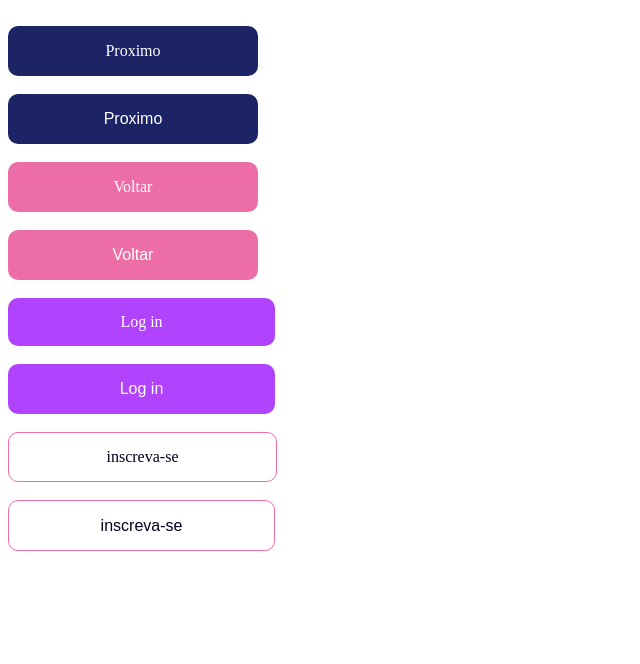
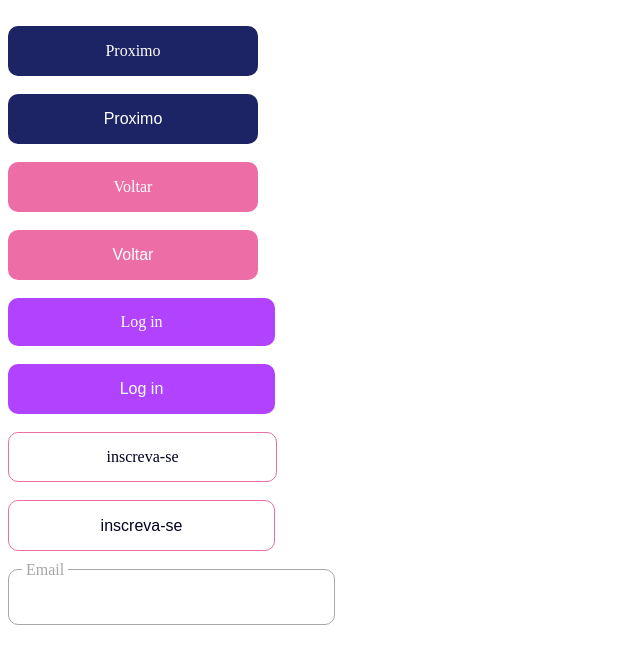
Before and after one commit to JairoDevBR/Css_project, a plain HTML site: page index.html in a window 1280 px wide. Shown: the whole page, without its empty margins (0-640 px from the left). Drawn offline with Linux system fonts and the light colour scheme.

Commit message:
concluido

```diff
--- a/index.html
+++ b/index.html
@@ -30,6 +30,11 @@
 <button class="inscrevaseButton">inscreva-se</button>
 <br>
 
+<br>
+<div>
+  <input class="inputField" type="text" required>
+  <div class="labelline">Email</div>
+</div>
 
 </body>
 </html>
--- a/style.css
+++ b/style.css
@@ -94,3 +94,28 @@
   max-height: 51px;
   border-radius: 10px;
 }
+
+.inputField{
+  position: absolute;
+  width: 327px;
+  height: 56px;
+  font-size: 15px;
+  font-weight: 500;
+  padding: 0 30px;
+  line-height: 20.48px;
+  border: 1px solid #A7A7A7;
+  border-radius: 10px;
+  z-index: 1111;
+  outline: none;
+}
+
+.labelline{
+  position: relative;
+  background-color: #fff;
+  color: #A7A7A7;
+  left:14px;
+  top: -12px;
+  z-index: 1111;
+  padding: 4px;
+  display: inline-block;
+}
```
